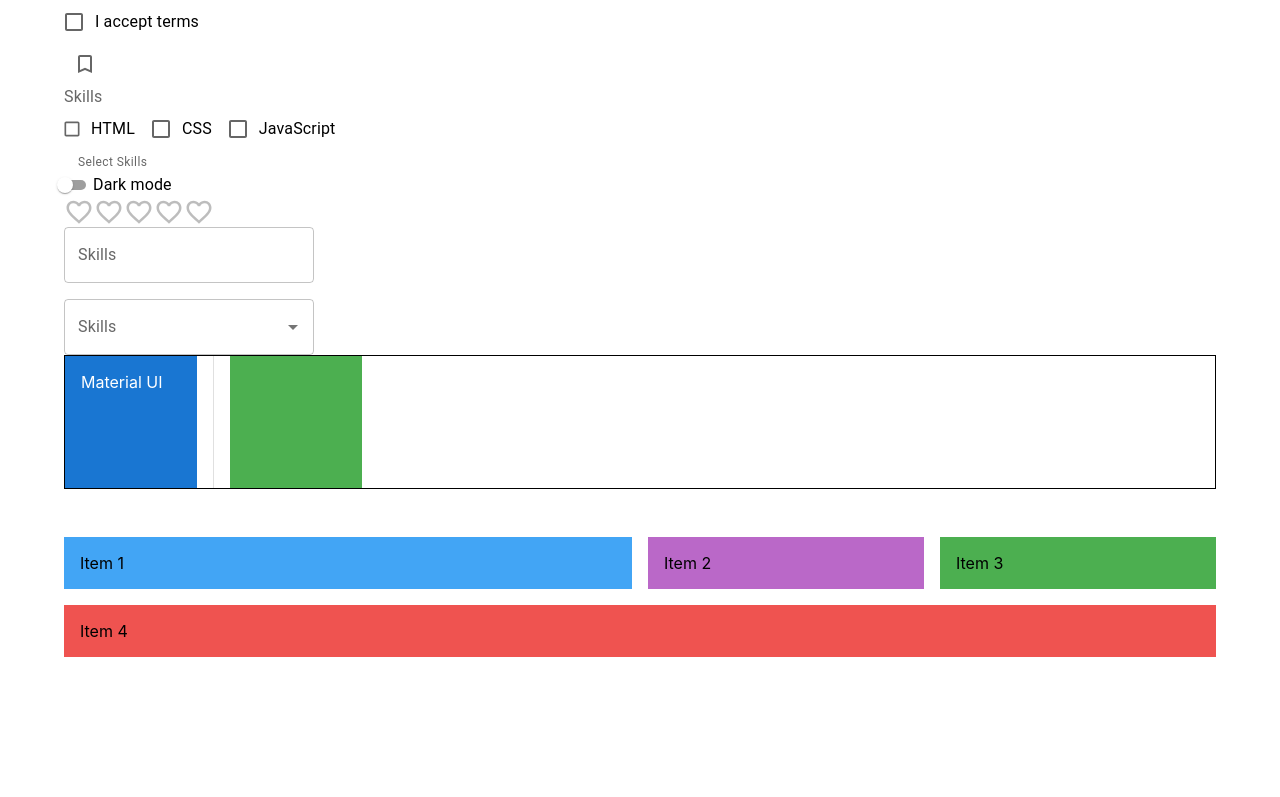
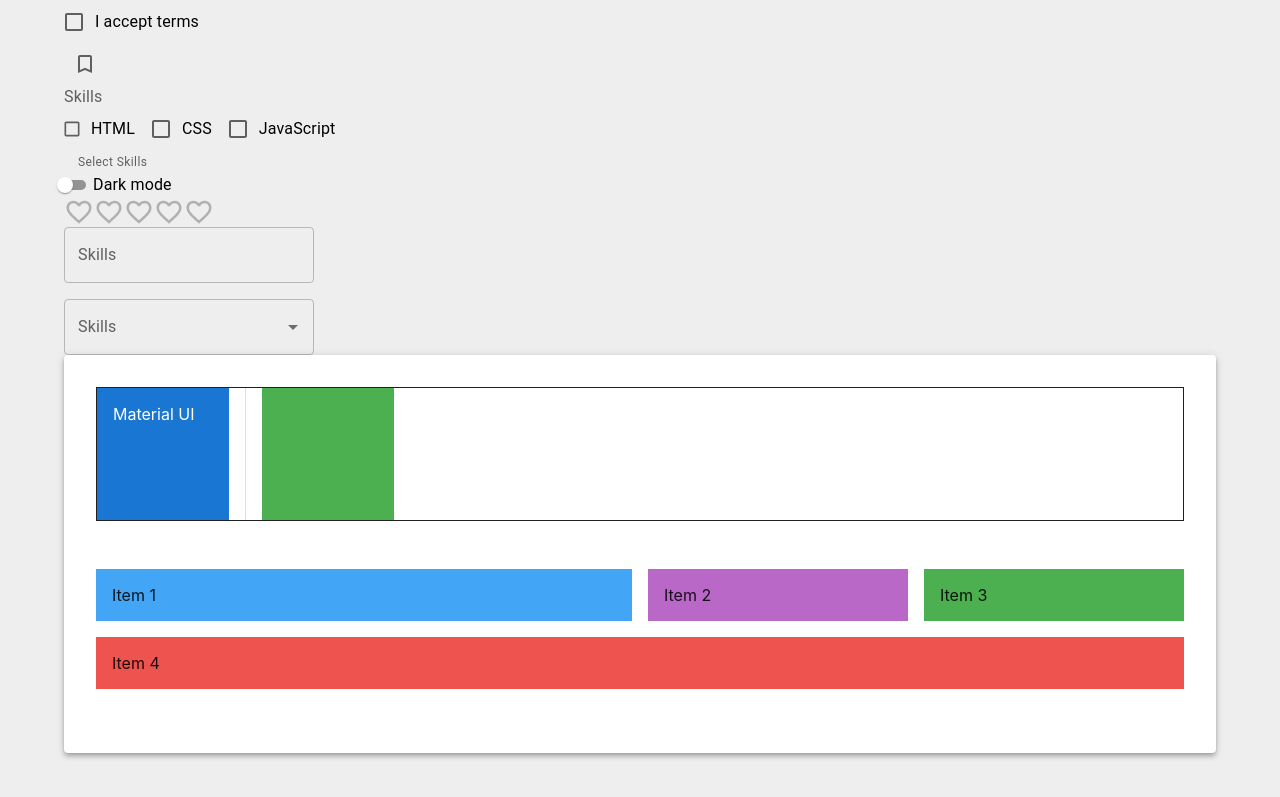
Before and after one commit to EduardBBlea/MaterialUI-walkthrough, a React (Create React App) app: page / in a window 1280 px wide. Shown: the part 1463-2260 px from the top of the page. Before the commit the page ends 2216 px from the top, so only its background shows below. Built offline with nearby package versions, Linux system fonts and the light colour scheme.

Commit message:
covered the Paper component

```diff
--- a/src/App.css
+++ b/src/App.css
@@ -1,3 +1,7 @@
+body{
+  background-color: #eeeeee;
+}
+
 .App {
   padding: 4rem;
 }
--- a/src/components/MuiLayout.jsx
+++ b/src/components/MuiLayout.jsx
@@ -1,9 +1,14 @@
-import { Box, Stack, Divider, Grid } from "@mui/material";
+import { Box, Stack, Divider, Grid, Paper } from "@mui/material";
 import React from "react";
 
 const MuiLayout = () => {
   return (
-    <>
+    <Paper
+      sx={{
+        padding: "32px",
+      }}
+      elevation={4}
+    >
       <Stack
         sx={{
           border: "1px solid",
@@ -57,7 +62,7 @@ const MuiLayout = () => {
           </Box>
         </Grid>
       </Grid>
-    </>
+    </Paper>
   );
 };
 
```
